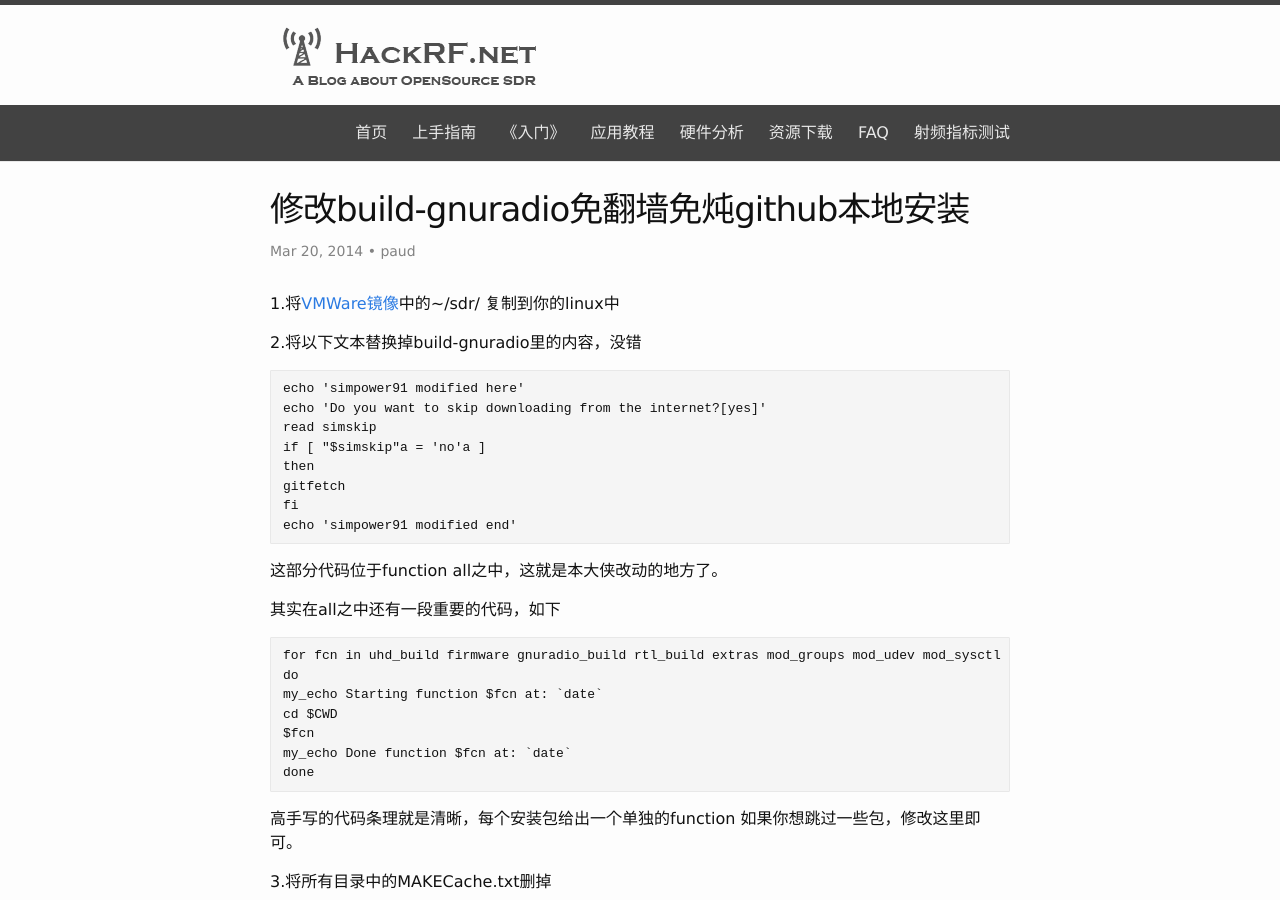
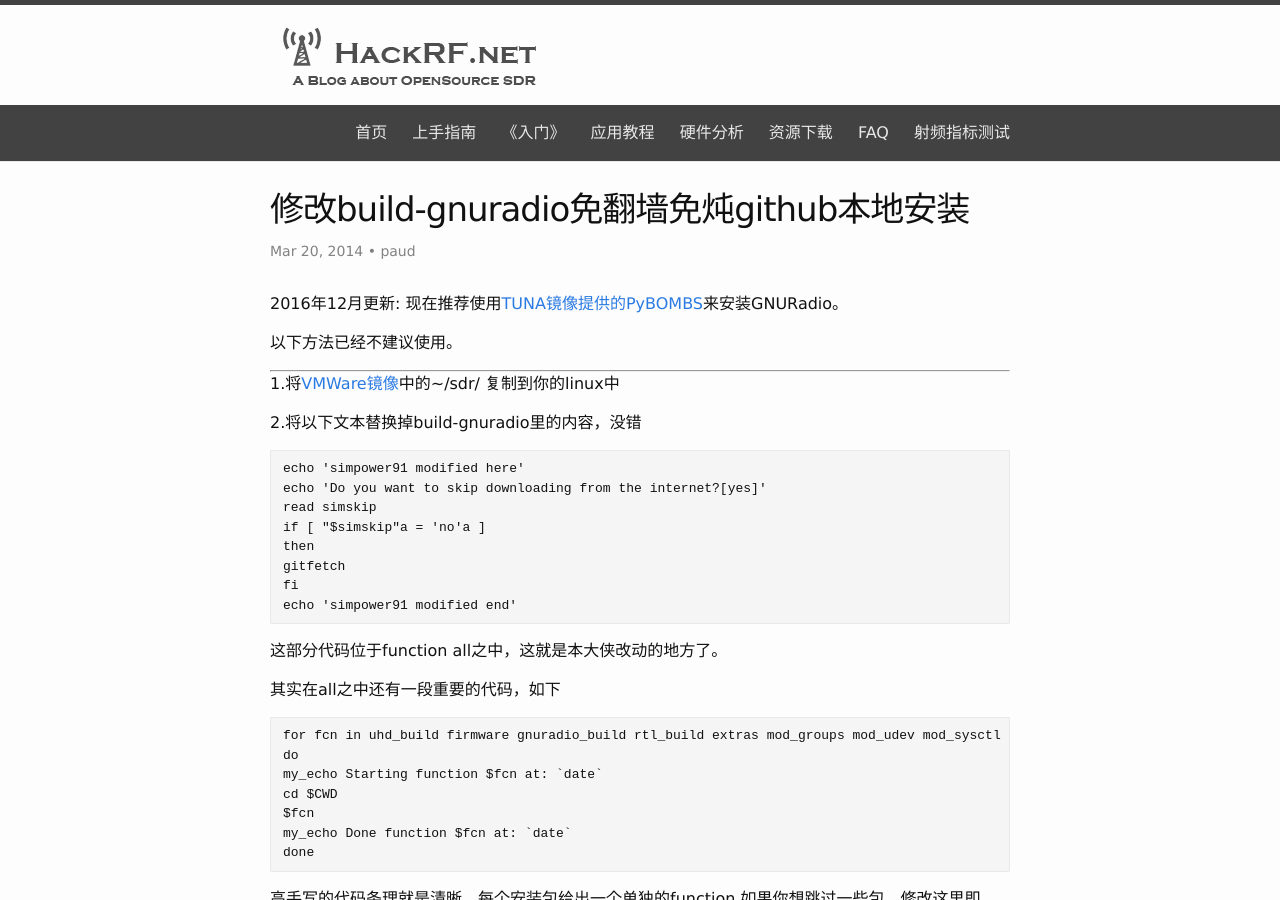
Before and after one commit to hackrf/hackrf.github.io, a Jekyll site: the page built from _posts/2014-03-20-修改build-gnuradio免翻墙免炖github本地安装.md, in a window 1280 px wide and 900 px high. Built offline with Jekyll 4.4.1, drawn with Linux system fonts in a browser that asks for light colours; comment, search, counter and statistics services are not loaded.

Commit message:
Wed Dec 21 13:24:08 HKT 2016

```diff
--- a/_posts/2014-03-20-修改build-gnuradio免翻墙免炖github本地安装.md
+++ b/_posts/2014-03-20-修改build-gnuradio免翻墙免炖github本地安装.md
@@ -11,6 +11,14 @@ views:
 duoshuo_thread_id:
   - "1312073613704167476"
 ---
+2016年12月更新: 现在推荐使用[TUNA镜像提供的PyBOMBS](/2016/06/pybombs-mirror-tuna/)来安装GNURadio。
+
+以下方法已经不建议使用。
+
+
+----
+
+
 1.将<a title="测试HackRF One的Ubuntu虚拟机" href="http://www.hackrf.net/2014/03/%e6%b5%8b%e8%af%95hackrf-one%e7%9a%84ubuntu%e9%95%9c%e5%83%8f/" target="_blank">VMWare镜像</a>中的~/sdr/ 复制到你的linux中
 
 2.将以下文本替换掉build-gnuradio里的内容，没错
```
